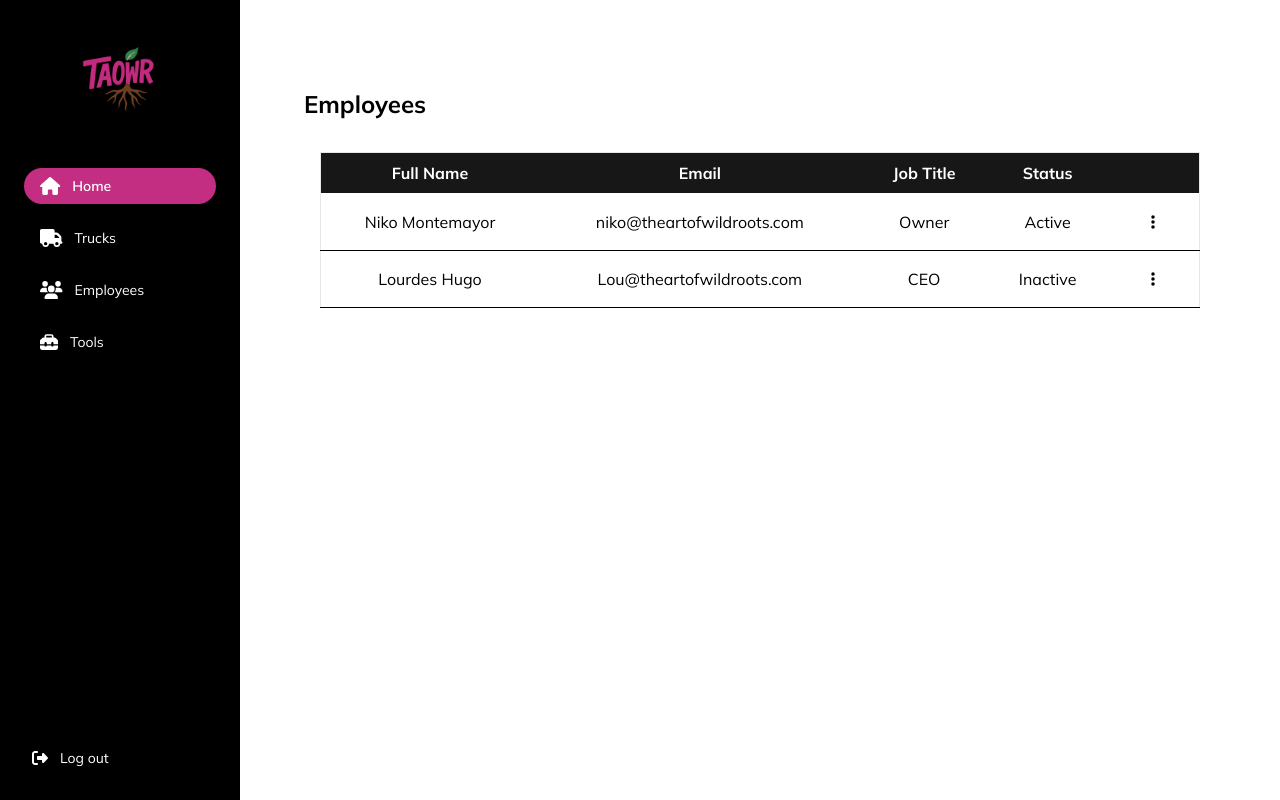
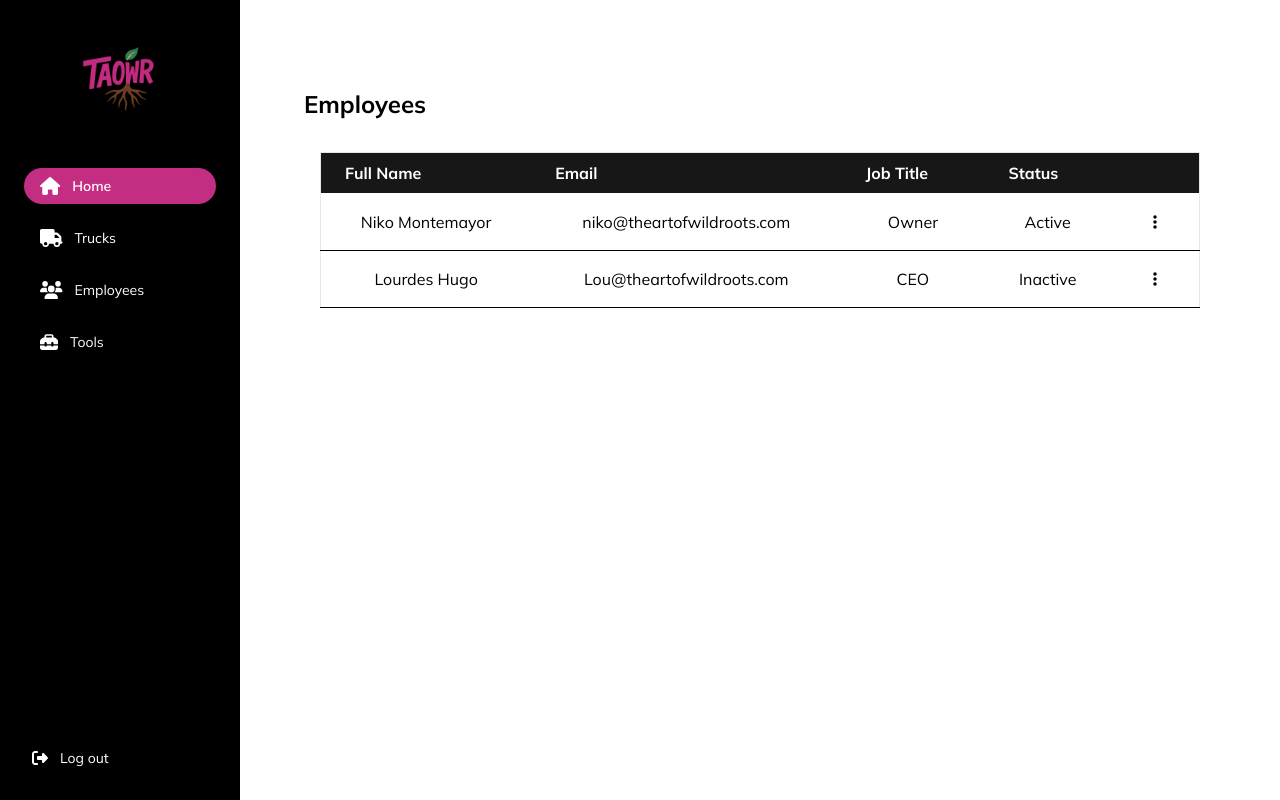
Before and after one commit to wrpachonlop/TAOWR-frontend, a Next.js app: page /employees in a window 1280 px wide. Built offline with nearby package versions, Linux system fonts and the light colour scheme; a web font is replaced by a local one.

Commit message:
Cambios de idioma y estilos

```diff
--- a/src/app/employees/page.js
+++ b/src/app/employees/page.js
@@ -4,9 +4,9 @@ import { FontAwesomeIcon } from '@fortawesome/react-fontawesome'
 import { faEllipsisVertical } from '@fortawesome/free-solid-svg-icons'
 export default function EmployeesPage() {
     const optionsForMenu = [
-      {value:1, name: 'Ver Perfil'},
-      {value:2, name: 'Desactivar'},
-      {value:3, name: 'Editar'}
+      {value:1, name: 'View Profile'},
+      {value:2, name: 'Deactivate'},
+      {value:3, name: 'Edit'}
     ]
 
     const [empleadoSeleccionado, setEmpleadoSeleccionado] = useState(null);
@@ -36,13 +36,13 @@ export default function EmployeesPage() {
         <h1 className="text-2xl font-bold mb-4 mt-6">Employees</h1>
           <div className="overflow-x-auto p-4">  {/* permite hacer scroll si la tabla es muy ancha */}
           <table className="min-w-full bg-white border border-gray-200">{/*  crea la tabla con todo el ancho disponible con fondo blanco y borde gris*/}
-            <thead className="bg-foreground">{/*  encabezado de la tabla */}
+            <thead className="bg-foreground h-1/2 text-left">{/*  encabezado de la tabla */}
               <tr className='text-background'>
-                <th className="py-2 px-4 border-b">Full Name</th>{/*  py - padding vertical y px - padding horizontal y border-b hace una línea inferior */}
-                <th className="py-2 px-4 border-b">Email</th>
-                <th className="py-2 px-4 border-b">Job Title</th>
-                <th className="py-2 px-4 border-b">Status</th>
-                <th className="py-2 px-4 border-b"></th>
+                <th className="py-2 px-6 border-b">Full Name</th>{/*  py - padding vertical y px - padding horizontal y border-b hace una línea inferior */}
+                <th className="py-2 px-6 border-b">Email</th>
+                <th className="py-2 px-6 border-b">Job Title</th>
+                <th className="py-2 px-6 border-b">Status</th>
+                <th className="border-b"></th>
               </tr>
             </thead>
             <tbody>
@@ -82,7 +82,7 @@ export default function EmployeesPage() {
           {mostrarModal && (
           <div className="fixed inset-0 bg-black bg-opacity-50 flex items-center justify-center z-50">
             <div className="bg-white p-6 rounded shadow-lg  relative">
-              <h2 className="text-xl font-bold mb-4">Perfil del Empleado</h2>
+              <h2 className="text-xl font-bold mb-4">Employee Profile</h2>
               <p><strong>Name:</strong> {empleadoSeleccionado.FullName}</p>
               <p><strong>Email:</strong> {empleadoSeleccionado.Email}</p>
               <p><strong>Job Title:</strong> {empleadoSeleccionado.JobTitle}</p>
@@ -125,7 +125,7 @@ export default function EmployeesPage() {
                 onClick={() => setMostrarModal(false)}
                 className="mt-4 bg-indigo-500 text-white px-4 py-2 rounded"
               >
-                Cerrar
+                Close
               </button>
             </div>
           </div>
```
